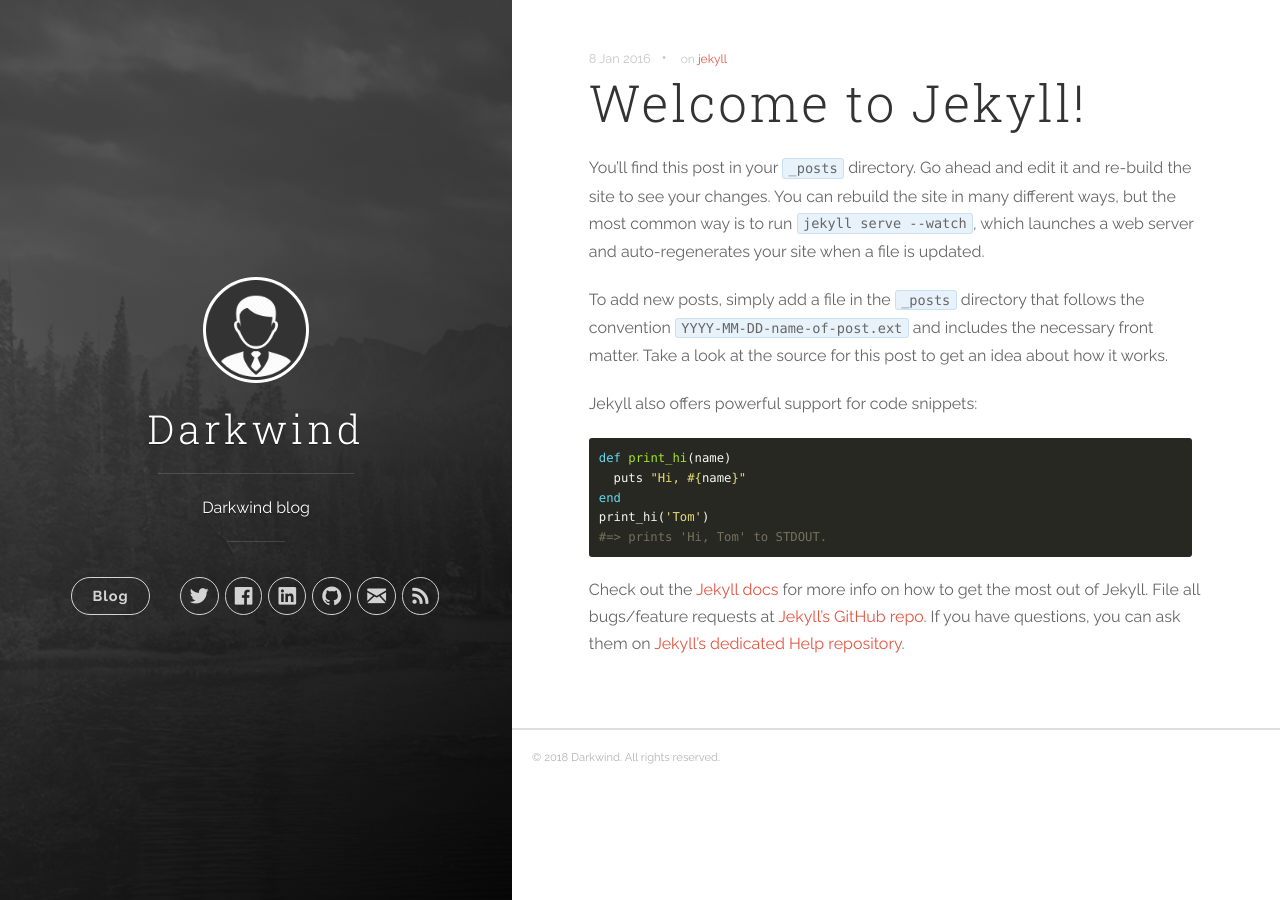
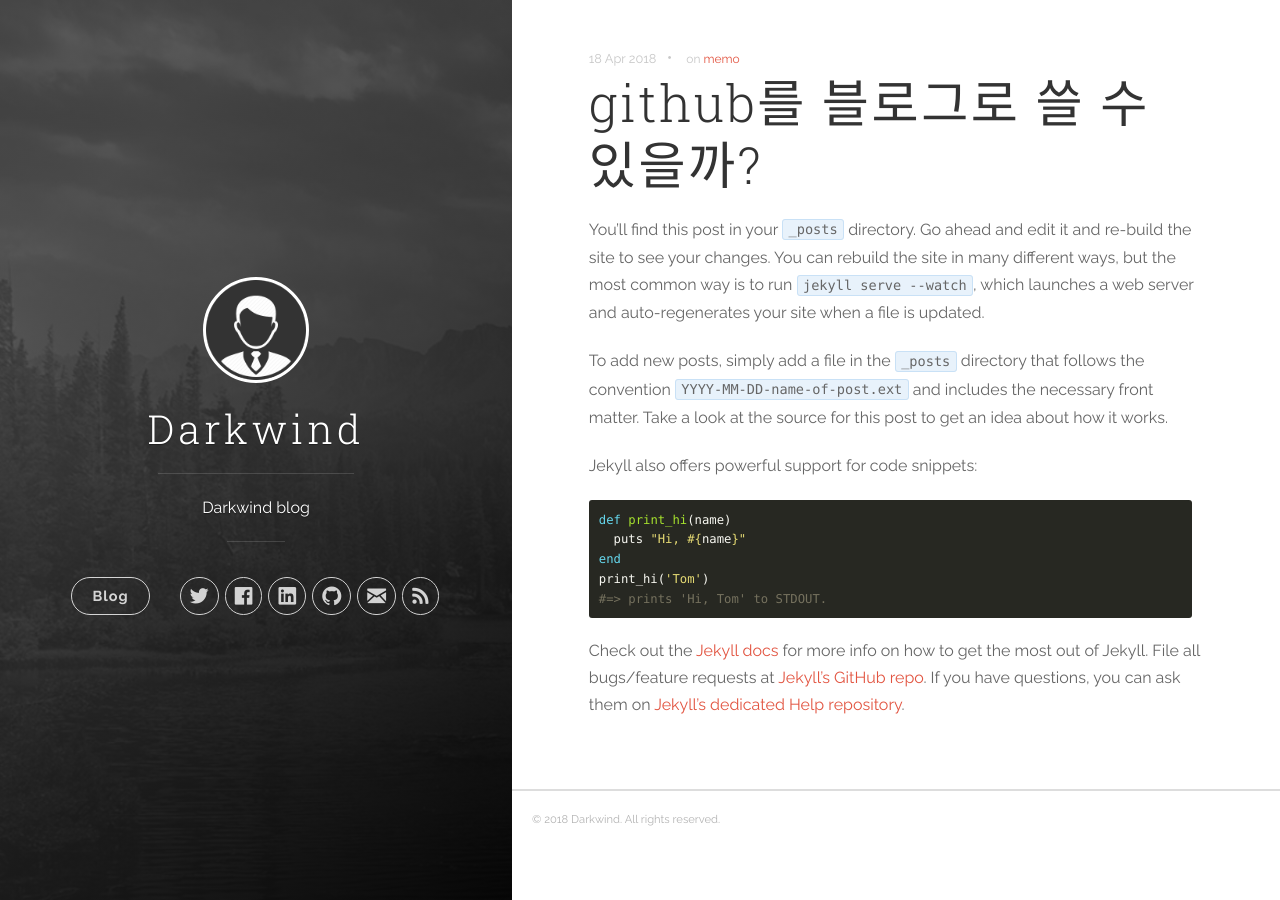
Before and after one commit to darkwind/darkwind.github.io, a Jekyll site: the page built from _posts/2018-04-18-hello-workd.markdown, in a window 1280 px wide. Built offline with Jekyll 4.4.1, drawn with Linux system fonts in a browser that asks for light colours.

Commit message:
Update 2018-04-18-hello-workd.markdown

```diff
--- a/_posts/2018-04-18-hello-workd.markdown
+++ b/_posts/2018-04-18-hello-workd.markdown
@@ -1,8 +1,8 @@
 ---
-title:  "Welcome to Jekyll!"
-date:   2016-01-08 15:04:23
-categories: [jekyll]
-tags: [jekyll]
+title:  "github를 블로그로 쓸 수 있을까?"
+date:   2018-04-18 15:44:23
+categories: [memo]
+tags: [memo]
 ---
 You’ll find this post in your `_posts` directory. Go ahead and edit it and re-build the site to see your changes. You can rebuild the site in many different ways, but the most common way is to run `jekyll serve --watch`, which launches a web server and auto-regenerates your site when a file is updated.
 
```
